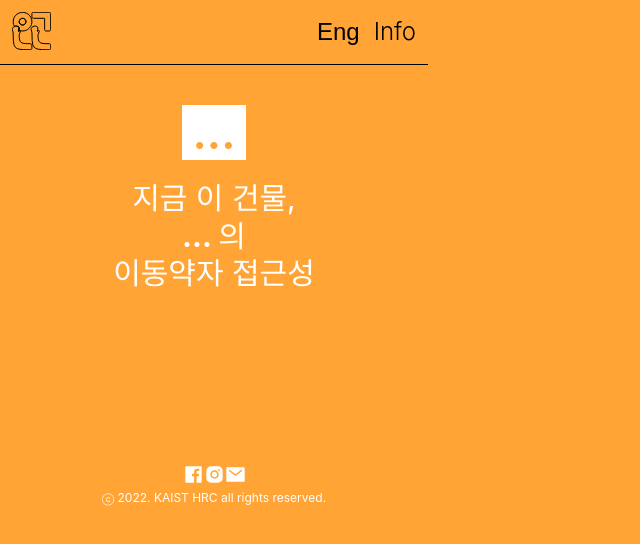
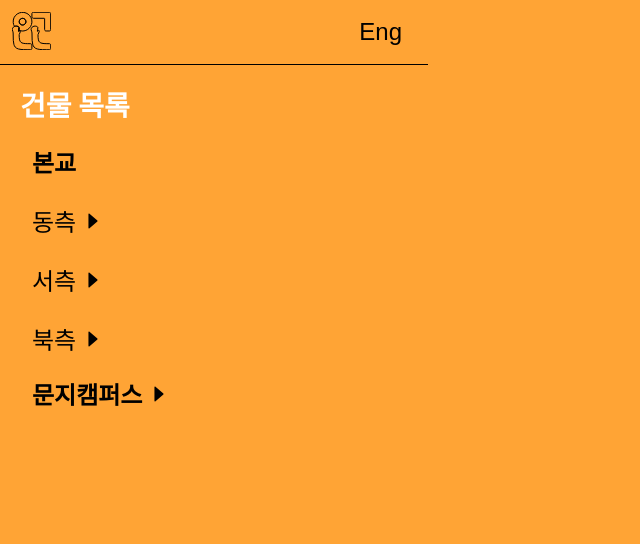
Before and after one commit to KaistHRC/MobilityRights, a React (Create React App) app in the folder mr-part-pj/: page /building-list in a window 1280 px wide. Shown: the top 544 px of the page, without its empty margins (0-640 px from the left). Built offline with nearby package versions, Linux system fonts and the light colour scheme.

Commit message:
building list page
- list 페이지 만듦
- todo: info content에서 연결하는 link, 스프레드시트 연결

```diff
--- /dev/null
+++ b/mr-part-pj/src/bd-list.css
@@ -0,0 +1,73 @@
+.bdList__title {
+    color: white;
+    text-align: left;
+    padding-left: 20px;
+    font-size: 2.8rem;
+}
+
+.bdList__campus {
+    text-align: left;
+    font-size: 2.4rem;
+    padding-left: 32px;
+    display: flex;
+    align-items: center;
+}
+
+.bdList__campus-arrow {
+    font-size: 2.2rem;
+    height: 2.2rem;
+
+}
+
+.arrow-rotated {
+    transform: rotate(90deg);
+    transition: transform 330ms ease-in-out;
+}
+
+.bdList__direction {
+    font-size: 2.4rem;
+    font-weight: 300;
+    text-align: left;
+    padding-left: 32px;
+    display: flex;
+    align-items: center;
+}
+
+.bdList__direction-arrow {
+    font-size: 2.2rem;
+    height: 2.2rem;
+}
+
+.bdList__list {
+    margin-left: 32px;
+}
+
+.bdList__list-el {
+    text-align: left;
+    padding: 10px 3px;
+    font-size: 2.0rem;
+    border-bottom: 1px solid black;
+    display: flex;
+}
+
+h3 {
+    margin-bottom: 5px;
+}
+
+.bdList__list-el-num {
+    flex-shrink: 0;
+    width: 72px;
+    font-weight: 700;
+}
+
+.bdList__list-el-name {
+    flex-grow: 1;
+}
+
+.list-hide {
+    display: none;
+}
+
+.list-visible {
+    display: block;
+}
--- a/mr-part-pj/src/components/NavBar.js
+++ b/mr-part-pj/src/components/NavBar.js
@@ -11,10 +11,10 @@ function NavBar() {
     }
     return(
         <div className="navBar__">
-            <div className="navBar__logo"><img src={logo}></img></div>
+            <div className="navBar__logo"><Link to="/"><img src={logo}></img></Link></div>
             <div className="navBar__info">
                 <button onClick={translate}><span className="navBar__info">Eng</span></button>
-                <Link to="/">Info</Link>
+
             </div>
         </div>
     )
--- a/mr-part-pj/src/index.css
+++ b/mr-part-pj/src/index.css
@@ -62,3 +62,9 @@ a {
   min-height: 100%;
   padding-bottom: 75px;
 }
+
+ul {
+  text-decoration: none;
+  list-style:none;
+  padding-left:0px;
+}
--- a/mr-part-pj/src/index.js
+++ b/mr-part-pj/src/index.js
@@ -1,7 +1,7 @@
 import React from 'react';
 import ReactDOM from 'react-dom';
 import './index.css';
-import { Main, Building } from './pages'
+import { Main, Building, BdList } from './pages'
 import reportWebVitals from './reportWebVitals';
 
 import { BrowserRouter, Routes, Route } from 'react-router-dom'
@@ -11,6 +11,7 @@ ReactDOM.render(
   <BrowserRouter>
     <Routes>
         <Route path="/" element={<Main />} />
+        <Route path="/building-list" element={<BdList />} />
         {/* <Route path="/:buildingId" element={<Main />}/> */}
         <Route path="/:buildingId" element={<Building />}/>
         <Route
--- /dev/null
+++ b/mr-part-pj/src/pages/BdList.js
@@ -0,0 +1,79 @@
+import React, { useState, useEffect } from "react";
+import {Link} from "react-router-dom";
+import {AiFillCaretRight} from "react-icons/ai"
+
+
+import NavBar from "../components/NavBar";
+
+
+import "../bd-list.css"
+
+function BdList() {
+    function handleClickArrow(target) {
+        var button = findButton(target);
+        const buttonClassLis = button.classList
+
+        if (buttonClassLis.contains("arrow-rotated")) buttonClassLis.remove("arrow-rotated")
+        else buttonClassLis.add("arrow-rotated")
+
+        openBuildingList(button)
+    }
+
+    function findButton(t) {
+        const parEl = t.parentElement
+        if (parEl.parentElement.classList.contains("bdList__campus-arrow")
+            || parEl.parentElement.classList.contains("bdList__direction-arrow")) {
+            return parEl.parentElement
+        } else if (t.classList.contains("bdList__campus-arrow") ||
+            t.classList.contains("bdList__direction-arrow")){
+            return t
+        } else {
+            return parEl
+        }
+    }
+
+    function openBuildingList(target) {
+        var list = target.parentElement.nextElementSibling
+        if (!list.classList.contains("list-hide")) list.classList.add("list-hide")
+        else list.classList.remove("list-hide");
+    }
+
+
+
+    return(
+        <div className="ui-container">
+            <NavBar />
+            <div className="bdList__">
+                <h1 className="bdList__title">건물 목록</h1>
+                <h2 className="bdList__campus">본교</h2>
+                <h3 className="bdList__direction">동측
+                    <button className="bdList__direction-arrow direction-east" onClick={(e) => handleClickArrow(e.target)}><AiFillCaretRight/></button>
+                </h3>
+                <ul className="bdList__list bdList__east list-hide">
+                    <li>
+                        <Link className="bdList__list-el" to = "/e1">
+                            <div className="bdList__list-el-num">E1</div>
+                            <div className="bdList__list-el-name">정문</div>
+                        </Link>
+                    </li>
+                    <li>
+                        <Link className="bdList__list-el" to = "/e2-1">
+                            <div className="bdList__list-el-num">E2-1</div>
+                            <div className="bdList__list-el-name">지식서비스공학과/수리과학과</div>
+                        </Link>
+                    </li>
+                </ul>
+                <h3 className="bdList__direction">서측
+                    <button className="bdList__direction-arrow direction-west" onClick={(e) => handleClickArrow(e.target)}><AiFillCaretRight/></button>
+                </h3>
+                <h3 className="bdList__direction">북측
+                <button className="bdList__direction-arrow direction-north" onClick={(e) => handleClickArrow(e.target)}><AiFillCaretRight/></button>
+                </h3>
+                <h2 className="bdList__campus">문지캠퍼스
+                    <button className="bdList__campus-arrow campus-munji" onClick={(e) => handleClickArrow(e.target)}><AiFillCaretRight/></button>
+                </h2>
+            </div>
+        </div>
+        )
+}
+export default BdList;
--- a/mr-part-pj/src/pages/index.js
+++ b/mr-part-pj/src/pages/index.js
@@ -1,3 +1,4 @@
 // export { default as menuModal} from './menuModal.js';
 export { default as Main } from './Main.js';
 export { default as Building} from './Building.js';
+export { default as BdList} from './BdList.js';
```
